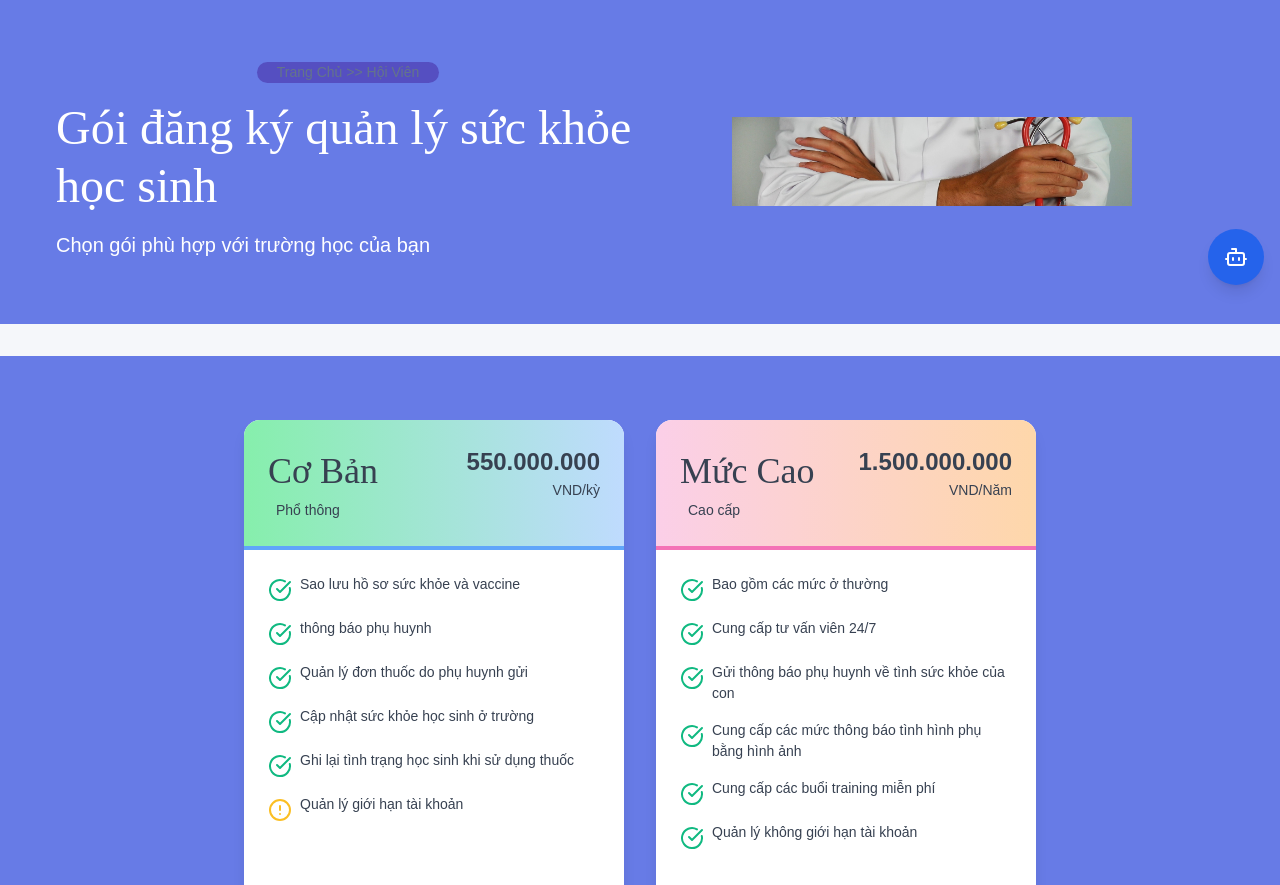
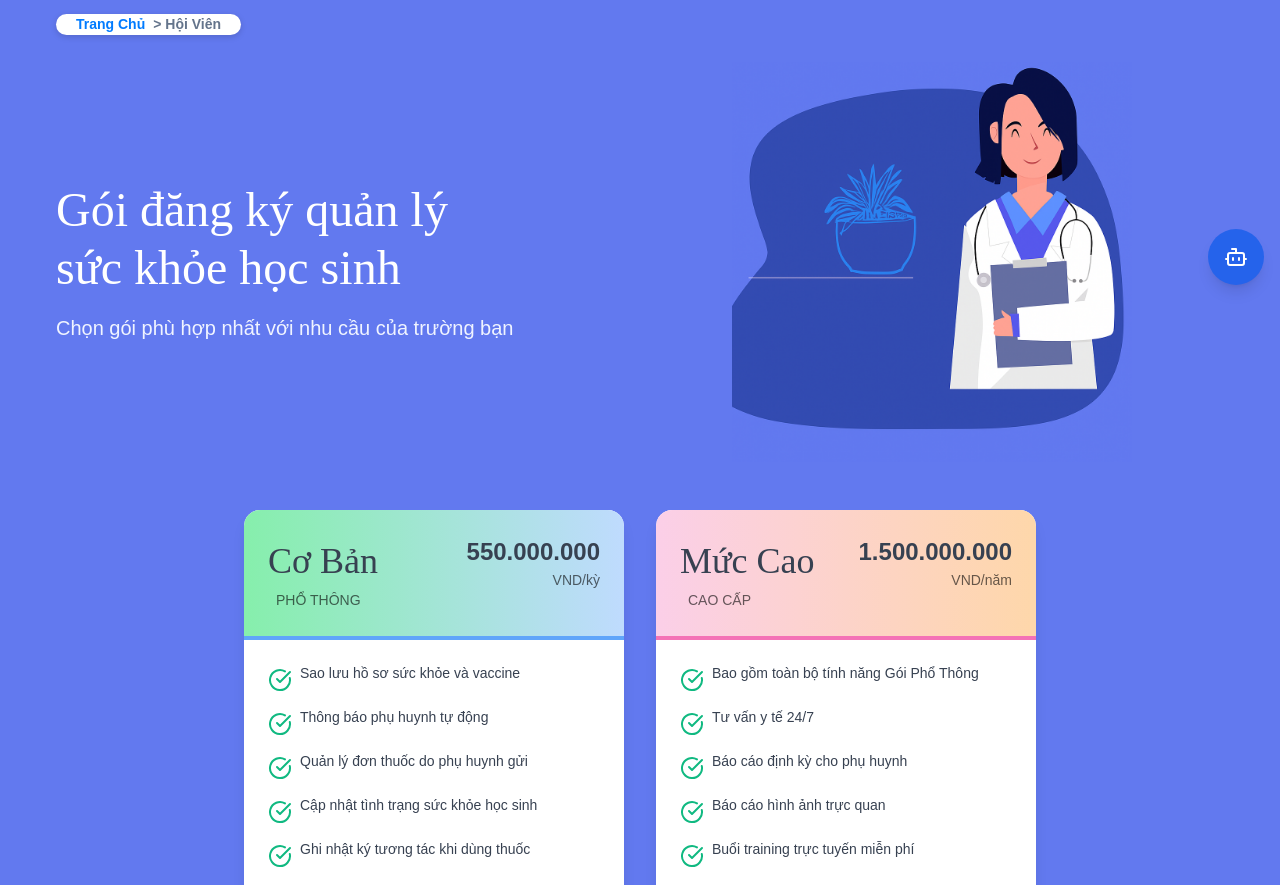
Before and after one commit to Hikari2004-dev/School-Medical-Management-System, a React (Create React App) app in the folder my-app/: page /member in a window 1280 px wide. Shown: the part 499-1384 px from the top of the page. Built offline with nearby package versions, Linux system fonts and the light colour scheme.

Commit message:
chỉnh gói hội viên
chỉnh gói hội viên

```diff
--- a/my-app/src/pages/Member/MemberPage.css
+++ b/my-app/src/pages/Member/MemberPage.css
@@ -1,25 +1,34 @@
 /* src/Member/MemberPage.css */
 
-/* Hero Section Styles */
+/* — Reset default body margin/padding — */
+body {
+  margin: 0;
+  padding: 0;
+}
+
+/* ===== Hero Section Styles ===== */
 .hero-section {
   position: relative;
-    background-color: #677be6;
-    color: white;
+  background-color: #6279EF;
+  color: #fff;
   overflow: hidden;
+  margin-bottom: 0;
+  padding-bottom: 0;
+  border-bottom: none;
 }
 
 .hero-container {
   max-width: 1200px;
   margin: 0 auto;
-    padding: 4rem 1rem;
+  padding: 4rem 1rem 1rem;
   display: flex;
   flex-direction: column;
   align-items: center;
 }
-
 @media (min-width: 768px) {
   .hero-container {
     flex-direction: row;
+    padding-bottom: 1rem;
   }
 }
 
@@ -28,28 +37,42 @@
   display: flex;
   flex-direction: column;
   gap: 1rem;
+  text-align: center;
 }
-
 @media (min-width: 768px) {
   .hero-content {
     width: 50%;
+    text-align: left;
   }
 }
 
+/* — Center the breadcrumb pill — */
 .breadcrumb {
   display: inline-block;
-    background-color: #554fc1;
-    padding: 0.25rem 1rem;
+  background-color: #ffffff;
+  color: #6279EF;
+  padding: 0.5rem 1rem;
   border-radius: 9999px;
-    font-size: 0.875rem;
+  font-size: 0.9rem;
+  font-weight: 600;
+  box-shadow: 0 2px 6px rgba(0,0,0,0.15);
+  margin: 0 auto 0.75rem;  /* centered horizontally */
+}
+.breadcrumb-link {
+  color: inherit;
+  text-decoration: none;
+}
+.breadcrumb-link:hover {
+  text-decoration: underline;
 }
 
 .hero-title {
-    font-size: 2.25rem;
+  font-size: 2.5rem;
   font-family: serif;
   line-height: 1.2;
+  color: #fff;
+  margin: 0;
 }
-
 @media (min-width: 768px) {
   .hero-title {
     font-size: 3rem;
@@ -58,21 +81,23 @@
 
 .hero-subtitle {
   font-size: 1.125rem;
+  color: #f0f4ff;
 }
-
 @media (min-width: 768px) {
   .hero-subtitle {
     font-size: 1.25rem;
   }
 }
 
+/* — Make image container transparent, drop shadows & rounding — */
 .hero-image-container {
   width: 100%;
   margin-top: 2rem;
   display: flex;
   justify-content: center;
+  background: transparent !important;
+  box-shadow: none !important;
 }
-
 @media (min-width: 768px) {
   .hero-image-container {
     width: 50%;
@@ -83,18 +108,20 @@
 .hero-image {
   width: 20rem;
   height: auto;
+  border-radius: 0 !important;
+  box-shadow: none !important;
 }
-
 @media (min-width: 768px) {
   .hero-image {
     width: 25rem;
   }
 }
 
-/* Package Section Styles */
+/* ===== Package Section Styles ===== */
 .package-section {
-    padding: 4rem 0;
-    background-color: #677be6;
+  background-color: #6279EF;
+  margin-top: 0;
+  padding: 2rem 1rem 4rem;
   display: flex;
   justify-content: center;
   gap: 2rem;
@@ -103,29 +130,31 @@
 
 .package-card {
   width: 380px;
-    background-color: white;
+  background-color: #ffffff;
   border-radius: 1rem;
   overflow: hidden;
   box-shadow: 0 10px 15px -3px rgba(0, 0, 0, 0.1);
   display: flex;
   flex-direction: column;
+  transition: transform 0.2s;
+}
+.package-card:hover {
+  transform: translateY(-4px);
 }
 
+/* Header */
 .package-header {
   padding: 1.5rem;
   border-bottom: 4px solid;
 }
-
 .package-header-basic {
   background: linear-gradient(to right, #86efac, #bfdbfe);
   border-color: #60a5fa;
 }
-
 .package-header-premium {
   background: linear-gradient(to right, #fbcfe8, #fed7aa);
   border-color: #f472b6;
 }
-
 .package-header-content {
   display: flex;
   justify-content: space-between;
@@ -135,26 +164,29 @@
 .package-title {
   font-size: 2.25rem;
   font-family: serif;
+  margin: 0;
 }
-
 .package-subtitle {
   font-size: 0.875rem;
   margin-left: 0.5rem;
+  color: rgba(0,0,0,0.6);
+  text-transform: uppercase;
 }
 
+/* Pricing */
 .package-price-container {
   text-align: right;
 }
-
 .package-price {
   font-size: 1.5rem;
   font-weight: 600;
 }
-
 .package-period {
   font-size: 0.875rem;
+  color: rgba(0,0,0,0.6);
 }
 
+/* Features */
 .package-features {
   padding: 1.5rem;
   display: flex;
@@ -164,60 +196,56 @@
   list-style: none;
   margin: 0;
 }
-
 .feature-item {
   display: flex;
   align-items: flex-start;
   gap: 0.5rem;
 }
-
 .feature-icon {
   width: 1.5rem;
   height: 1.5rem;
   margin-top: 0.25rem;
   flex-shrink: 0;
 }
-
 .feature-icon-success {
   color: #10b981;
 }
-
 .feature-icon-warning {
   color: #fbbf24;
 }
-
 .feature-text {
   font-size: 0.875rem;
+  line-height: 1.4;
 }
 
+/* Button */
 .package-button-container {
   padding: 1.5rem;
   margin-top: auto;
 }
-
 .package-button {
   display: block;
   width: 100%;
-    color: black;
+  color: #fff;
   padding: 1rem 0;
   border-radius: 9999px;
   border: none;
   cursor: pointer;
   font-size: 1rem;
-    font-weight: 500;
-    transition: transform 0.2s;
+  font-weight: 600;
+  transition: background 0.3s;
 }
-
-.package-button:hover {
-    transform: translateY(-2px);
+.package-button-basic {
+  background: #60a5fa;
 }
-
-.package-button-basic {
-    background: linear-gradient(to right, #86efac, #bfdbfe);
+.package-button-basic:hover {
+  background: #3b82f6;
 }
-
 .package-button-premium {
-    background: linear-gradient(to right, #fbcfe8, #fed7aa);
+  background: #f472b6;
+}
+.package-button-premium:hover {
+  background: #e11d48;
 }
 
 /* Responsive adjustments */
@@ -227,13 +255,32 @@
     align-items: center;
     padding: 2rem 1rem;
   }
-
   .package-card {
     width: 100%;
     max-width: 380px;
   }
-
   .hero-title br {
     display: none;
   }
 }
+/* Cho hero-container làm khung chứa tương đối */
+.hero-container {
+  position: relative;
+}
+
+/* Đặt breadcrumb ở bên trái, sát với padding của container */
+.breadcrumb {
+  position: absolute;
+  top: 1rem;     /* điều chỉnh tuỳ ý để cách đỉnh hero một khoảng */
+  left: 1rem;    /* bằng với padding-left của container (1rem) */
+  transform: none;
+}
+
+/* Trên mobile, vẫn cho breadcrumb nằm cạnh trái */
+@media (max-width: 767px) {
+  .breadcrumb {
+    position: static;
+    margin-bottom: 0.75rem;
+    transform: none;
+  }
+}
--- a/my-app/src/pages/Member/MemberPage.jsx
+++ b/my-app/src/pages/Member/MemberPage.jsx
@@ -1,7 +1,8 @@
 // src/Member/MemberPage.jsx
 import React from 'react';
+import { Link, useNavigate } from 'react-router-dom';
 import { CheckCircle, AlertCircle } from 'lucide-react';
-import MemberIllustration from '../../image/hinhanh/backgroundyte2.png';
+import MemberIllustration from '../../image/hinhanh/hoivien.png';
 import Header from '../../components/Header/Header';
 import Footer from '../../components/Footer/Footer';
 import './MemberPage.css';
@@ -15,68 +16,61 @@ const plans = [
     type: 'basic',
     features: [
       'Sao lưu hồ sơ sức khỏe và vaccine',
-            'thông báo phụ huynh',
+      'Thông báo phụ huynh tự động',
       'Quản lý đơn thuốc do phụ huynh gửi',
-            'Cập nhật sức khỏe học sinh ở trường',
-            'Ghi lại tình trạng học sinh khi sử dụng thuốc',
-            { text: 'Quản lý giới hạn tài khoản', warning: true },
+      'Cập nhật tình trạng sức khỏe học sinh',
+      'Ghi nhật ký tương tác khi dùng thuốc',
+      { text: 'Giới hạn tài khoản theo gói', warning: true },
     ],
   },
   {
     title: 'Mức Cao',
     subtitle: 'Cao cấp',
     price: '1.500.000.000',
-        period: 'VND/Năm',
+    period: 'VND/năm',
     type: 'premium',
     features: [
-            'Bao gồm các mức ở thường',
-            'Cung cấp tư vấn viên 24/7',
-            'Gửi thông báo phụ huynh về tình sức khỏe của con',
-            'Cung cấp các mức thông báo tình hình phụ bằng hình ảnh',
-            'Cung cấp các buổi training miễn phí',
-            'Quản lý không giới hạn tài khoản',
+      'Bao gồm toàn bộ tính năng Gói Phổ Thông',
+      'Tư vấn y tế 24/7',
+      'Báo cáo định kỳ cho phụ huynh',
+      'Báo cáo hình ảnh trực quan',
+      'Buổi training trực tuyến miễn phí',
+      'Tài khoản không giới hạn',
     ],
   },
 ];
 
 export default function MemberPage() {
+  const navigate = useNavigate();
+
   return (
-        <div>
-            {/* Header Component */}
+    <div className="member-page">
       <Header />
 
-            {/* Hero Section */}
+      {/* Hero */}
       <section className="hero-section">
         <div className="hero-container">
-                    {/* Left: Breadcrumb + Title + Subtitle */}
           <div className="hero-content">
             <span className="breadcrumb">
-                            Trang Chủ &gt;&gt; Hội Viên
+              <Link to="/" className="breadcrumb-link">Trang Chủ</Link> &gt; Hội Viên
             </span>
             <h1 className="hero-title">
-                            Gói đăng ký quản<br className="md:hidden" /> lý sức khỏe học sinh
+              Gói đăng ký quản lý<br/>sức khỏe học sinh
             </h1>
             <p className="hero-subtitle">
-                            Chọn gói phù hợp với trường học của bạn
+              Chọn gói phù hợp nhất với nhu cầu của trường bạn
             </p>
           </div>
-
-                    {/* Right: Illustration */}
           <div className="hero-image-container">
-                        <img
-                            src={MemberIllustration}
-                            alt="Illustration"
-                            className="hero-image"
-                        />
+            <img src={MemberIllustration} alt="Illustration" className="hero-image" />
           </div>
         </div>
       </section>
 
-            {/* Package Section */}
+      {/* Packages */}
       <section className="package-section">
-                {plans.map((plan, idx) => (
-                    <div key={idx} className="package-card">
-                        {/* Header */}
+        {plans.map((plan) => (
+          <div key={plan.type} className="package-card">
             <div className={`package-header package-header-${plan.type}`}>
               <div className="package-header-content">
                 <div>
@@ -90,27 +84,27 @@ export default function MemberPage() {
               </div>
             </div>
 
-                        {/* Features */}
             <ul className="package-features">
               {plan.features.map((feat, i) => {
                 const isWarning = typeof feat === 'object' && feat.warning;
                 const text = typeof feat === 'object' ? feat.text : feat;
                 return (
                   <li key={i} className="feature-item">
-                                        {isWarning ? (
-                                            <AlertCircle className="feature-icon feature-icon-warning" />
-                                        ) : (
-                                            <CheckCircle className="feature-icon feature-icon-success" />
-                                        )}
+                    {isWarning
+                      ? <AlertCircle className="feature-icon feature-icon-warning" />
+                      : <CheckCircle className="feature-icon feature-icon-success" />
+                    }
                     <span className="feature-text">{text}</span>
                   </li>
                 );
               })}
             </ul>
 
-                        {/* Button */}
             <div className="package-button-container">
-                            <button className={`package-button package-button-${plan.type}`}>
+              <button
+                className={`package-button package-button-${plan.type}`}
+                onClick={() => navigate(`/payment/${plan.type}`)}
+              >
                 Mua ngay
               </button>
             </div>
@@ -118,7 +112,6 @@ export default function MemberPage() {
         ))}
       </section>
 
-            {/* Footer Component */}
       <Footer />
     </div>
   );
```
Also changed, not shown: my-app/src/image/hinhanh/hoivien.png (added). Lines whose indentation alone changed are shown as unchanged.
